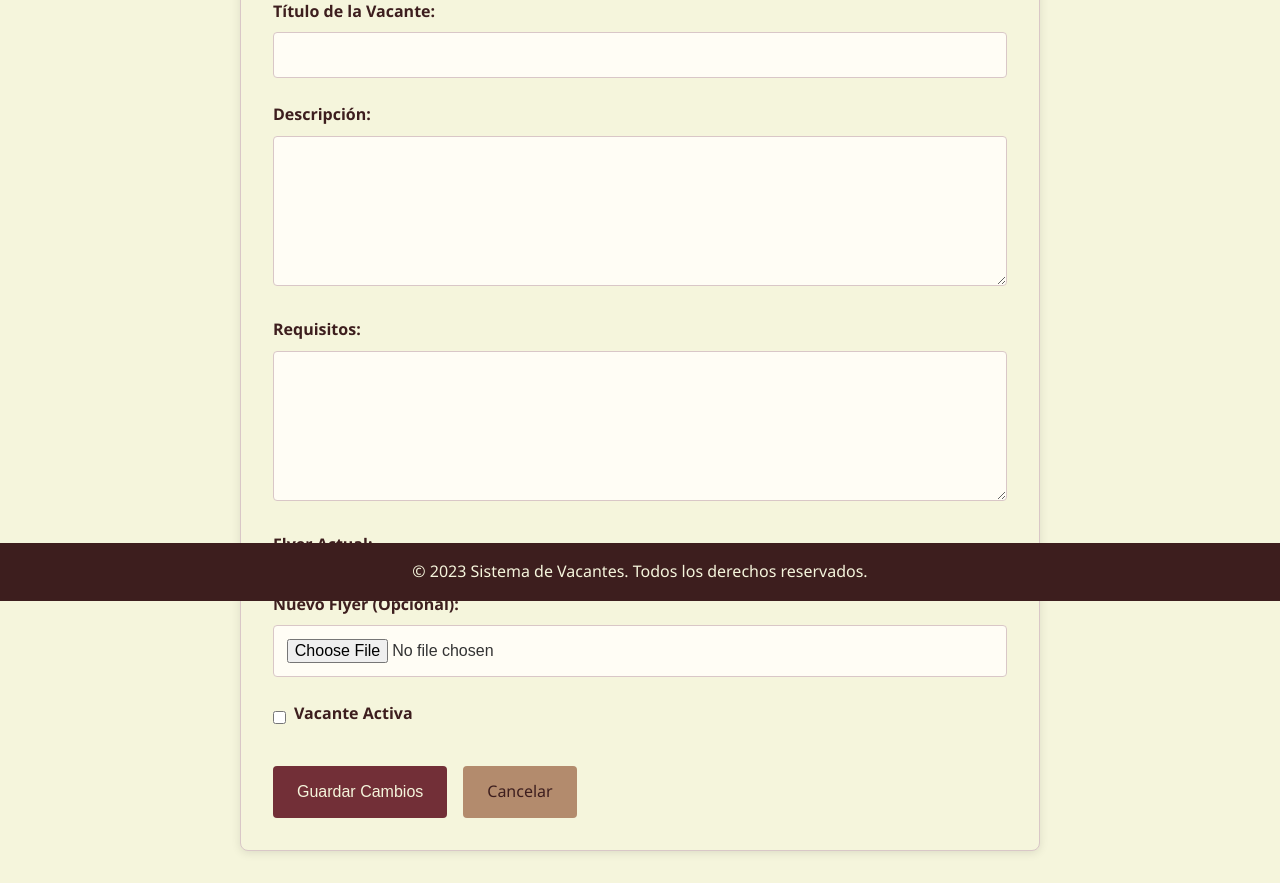
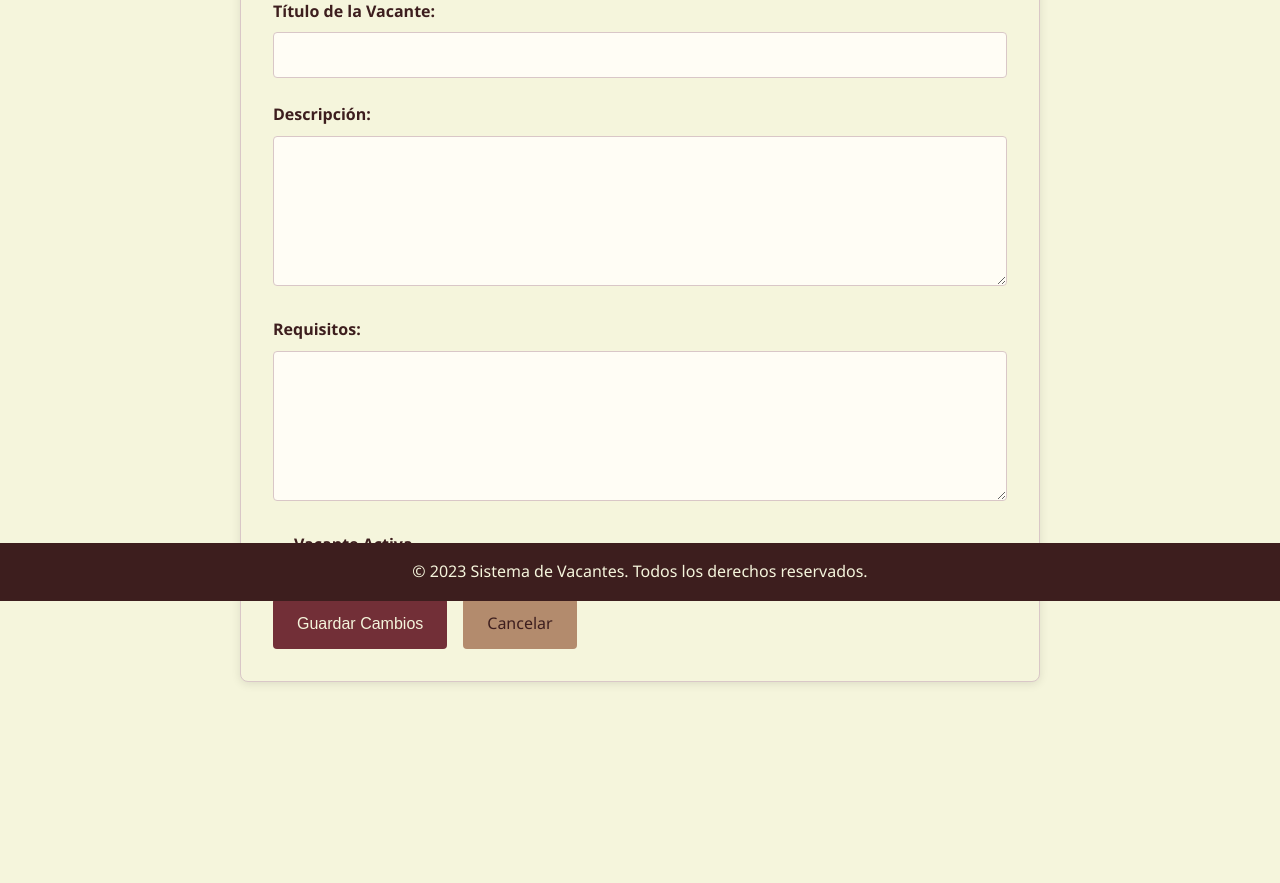
Before and after one commit to IMJUVE-Acapulco/Registro_vacantes, a Flask app: template templates/editar.html in a window 1280 px wide. Shown: the part 199-1082 px from the top of the page. After the commit the page ends 883 px from the top, so only its background shows below. Run offline with Flask 3, Linux system fonts and the light colour scheme; the template is opened without the code that fills it, so the values that code supplies are empty.

Commit message:
editar.html

```diff
--- a/templates/editar.html
+++ b/templates/editar.html
@@ -21,17 +21,6 @@
             <textarea id="requisitos" name="requisitos" rows="6" required>{{ vacante.requisitos }}</textarea>
         </div>
 
-        <div class="form-group">
-            <label>Flyer Actual:</label>
-            {% if vacante.flayer_path %}
-            <img src="{{ url_for('static', filename=vacante.flayer_path) }}" alt="Flyer vacante" class="flayer-preview">
-            {% else %}
-            <p>No hay flyer cargado</p>
-            {% endif %}
-            <label for="flayer">Nuevo Flyer (Opcional):</label>
-            <input type="file" id="flayer" name="flayer" accept="image/*">
-        </div>
-
         <div class="form-group checkbox">
             <input type="checkbox" id="activa" name="activa" {% if vacante.activa %}checked{% endif %}>
             <label for="activa">Vacante Activa</label>
```
